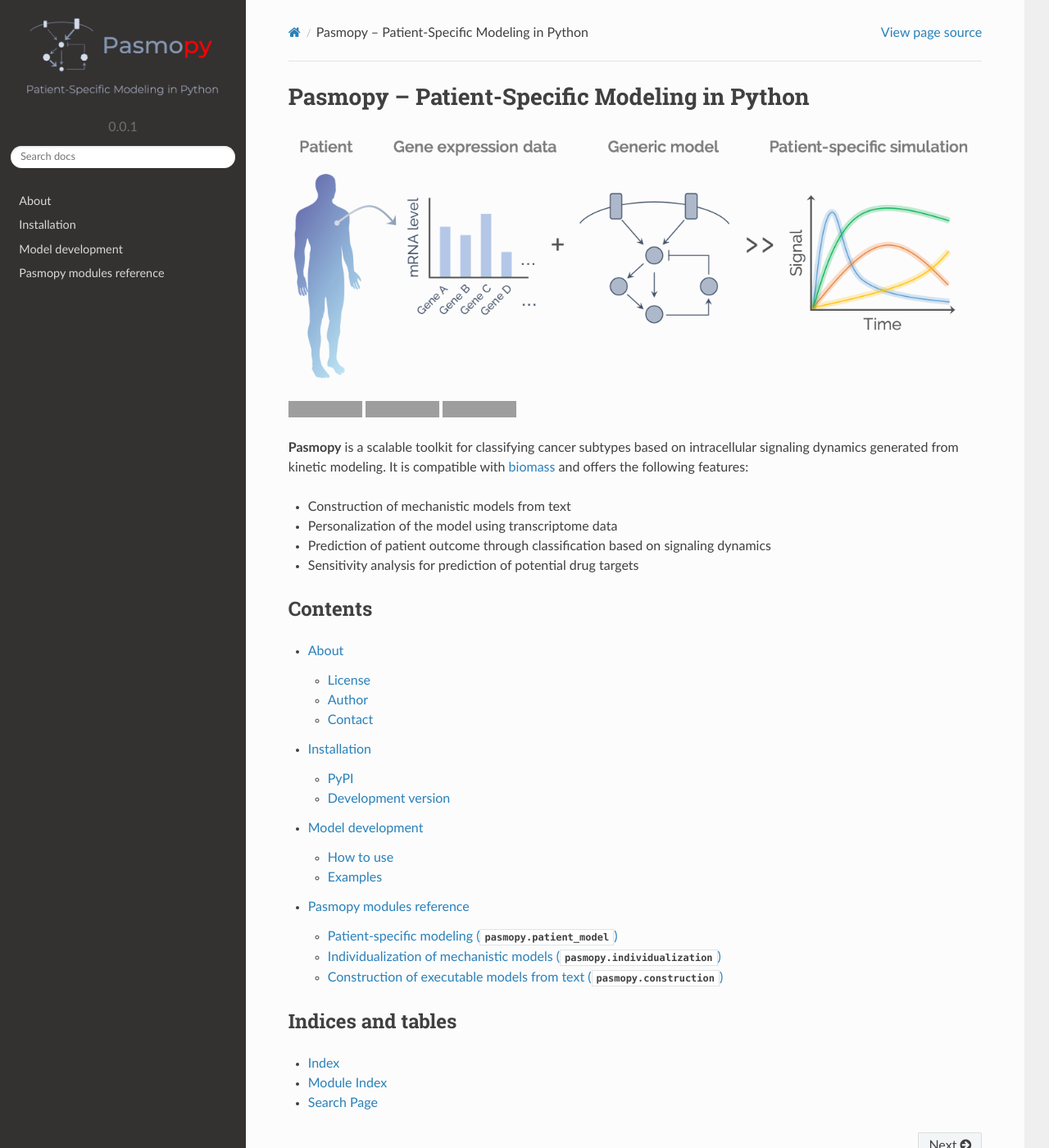
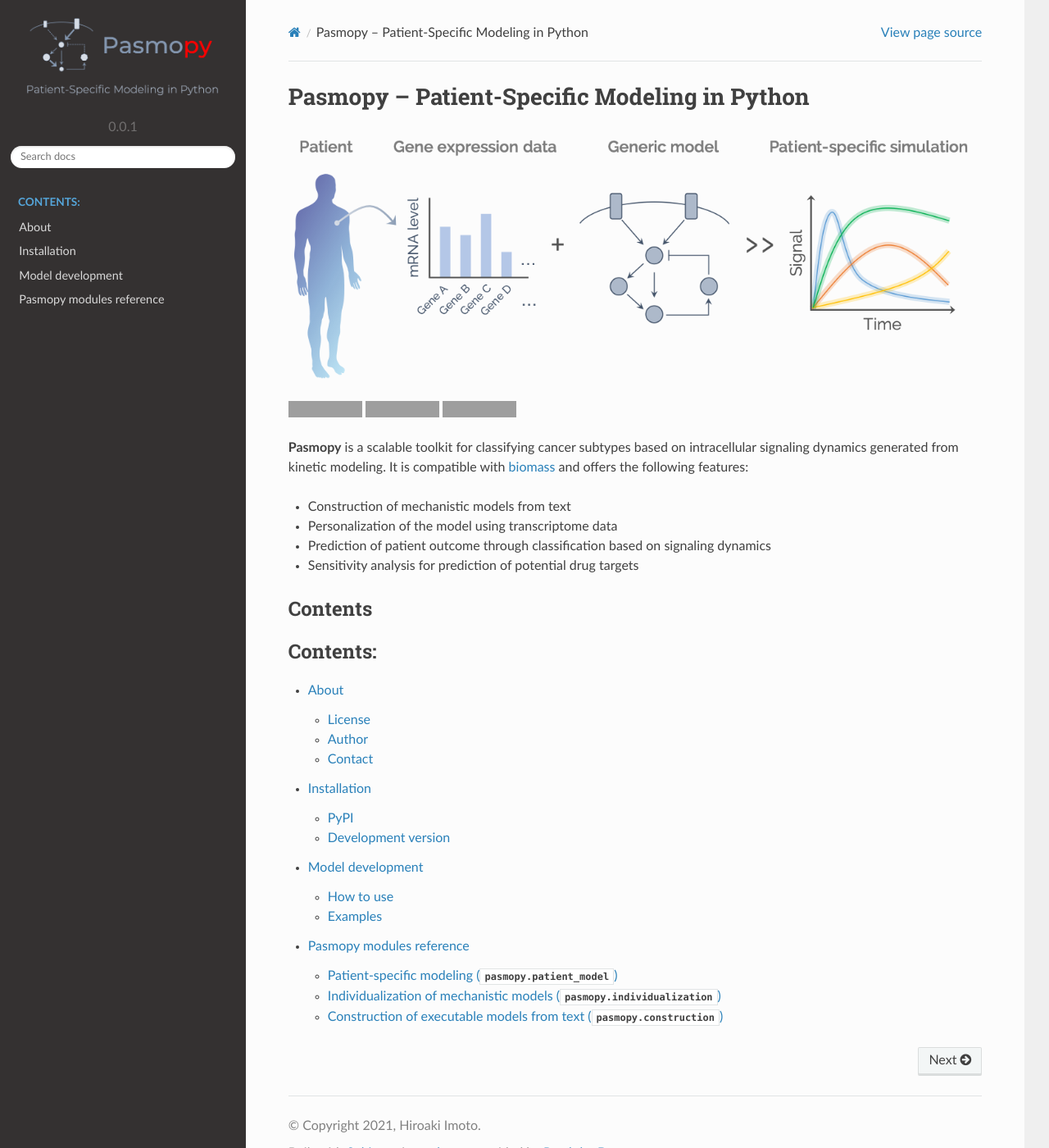
Before and after one commit to pasmopy/pasmopy, a Sphinx documentation site: the page built from docs/index.rst, in a window 1280 px wide and 1400 px high. Shown: the whole window at 82% size. Built offline with Sphinx 7.4.7 and the Read the Docs theme 2.0.0, drawn with Linux system fonts in a browser that asks for light colours; grey boxes are pictures that could not be loaded.

Commit message:
Update docs/index.rst

```diff
--- a/docs/index.rst
+++ b/docs/index.rst
@@ -18,18 +18,12 @@
 
 .. toctree::
    :maxdepth: 2
+   :caption: Contents:
 
    about
    installation
    model_development
    modules/index
-
-Indices and tables
-==================
-
-* :ref:`genindex`
-* :ref:`modindex`
-* :ref:`search`
 
 .. |Actions Status| image:: https://github.com/pasmopy/pasmopy/workflows/Tests/badge.svg
    :target: https://github.com/pasmopy/pasmopy/actions
```
